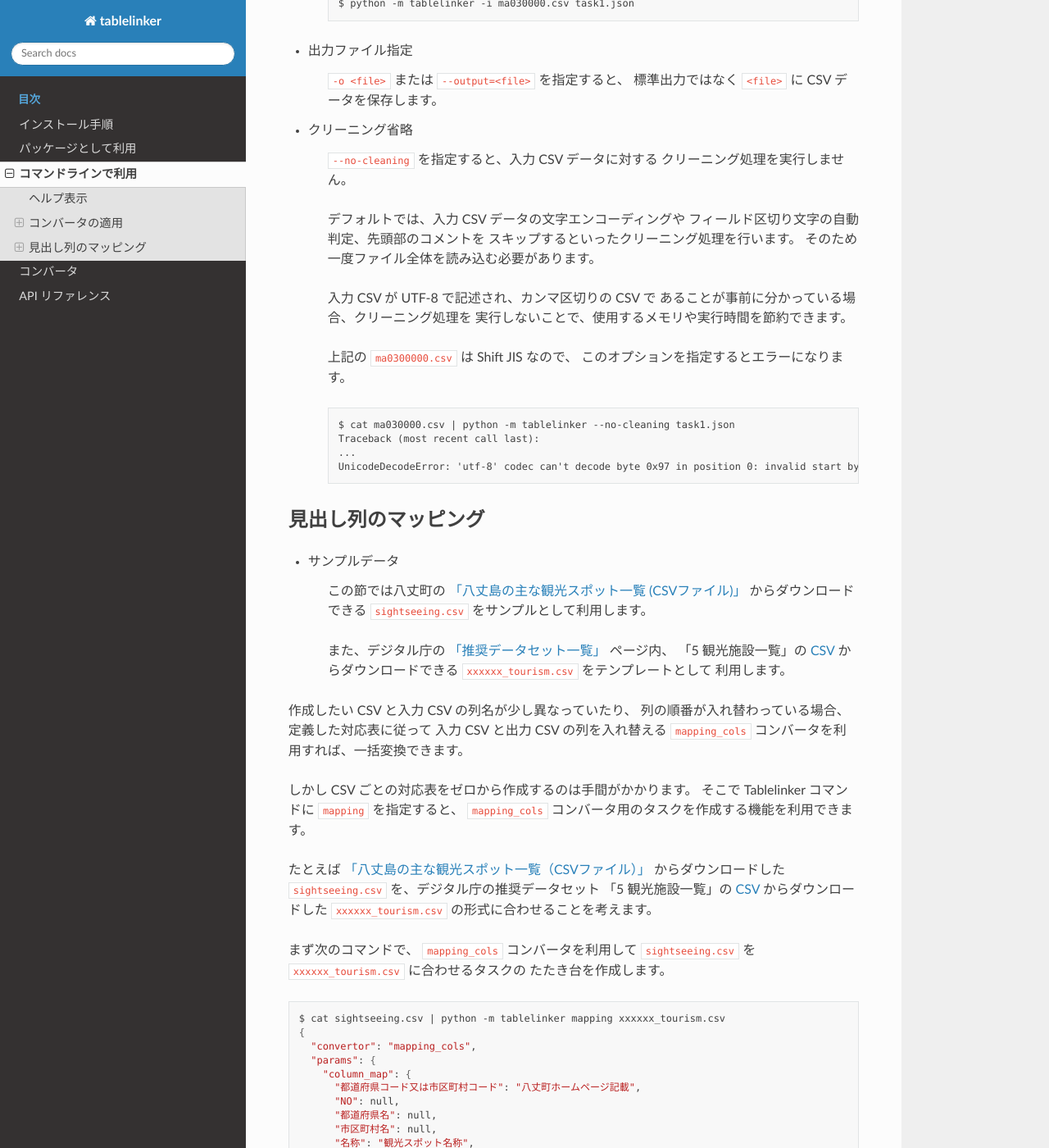
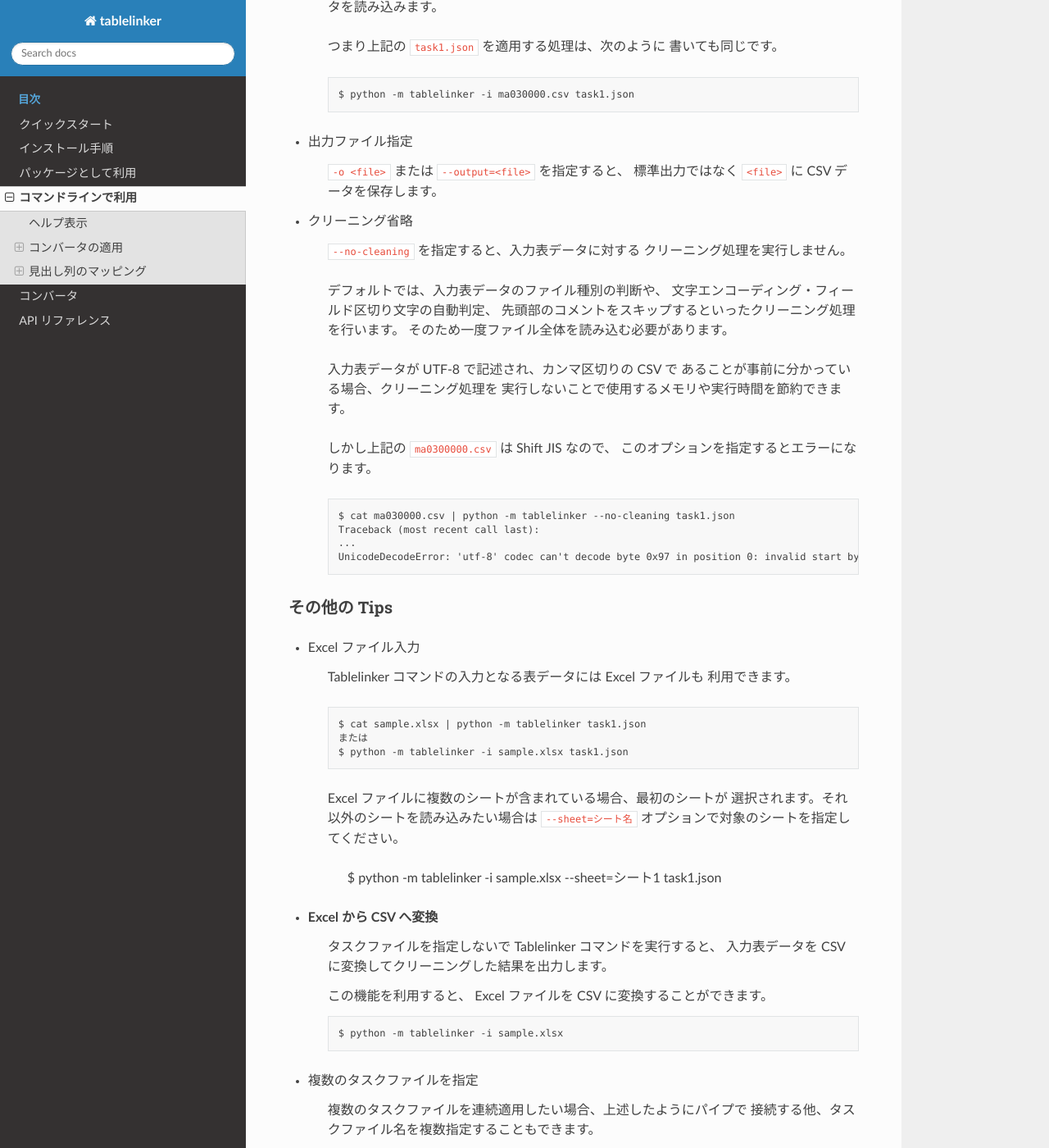
Before and after one commit to InfoProto/tablelinker-lib, a Sphinx documentation site: the page built from docs/as_command.rst, in a window 1280 px wide and 1400 px high, scrolled down 3908 px. Shown: the whole window at 82% size. Built offline with Sphinx 7.4.7 and the Read the Docs theme 2.0.0, drawn with Linux system fonts in a browser that asks for light colours; some of the changed text lies outside the part shown.

Commit message:
コマンドラインで mapping が機能しない不具合を修正。コマンドラインで複数タスクファイルが指定できるように拡張。 estat 形式の表見出しを結合する concat_title コンバータを追加。ドキュメント修正。

```diff
--- a/docs/as_command.rst
+++ b/docs/as_command.rst
@@ -4,7 +4,7 @@
 ====================
 
 Tablelinker モジュールをコマンドラインから呼び出すと、
-CSV ファイルの読み込みやクリーニング、さまざまな変換処理を
+表データの読み込みやクリーニング、さまざまな変換処理を
 コマンドのように実行できます。
 
 Python プログラムを書かずに CSV ファイルに対する変換処理を
@@ -12,11 +12,13 @@
 
 .. code-block:: bash
 
-    $ python -m tablelinker
+    $ python -m tablelinker -h
     Usage:
       tablelinker -h
-      tablelinker [-d] [-i <file>] [-o <file>] [--no-cleaning] <task>
+      tablelinker [-d] [-i <file>] [-s <sheet>] [-o <file>] [--no-cleaning] [<task>]
       tablelinker mapping [-d] [-i <file>] [-o <file>] (<template>|--headers=<headers>)
+
+    ...
 
 このページでは、 Tablelinker モジュールを呼び出すコマンドの
 ``python -m tablelinker`` を便宜上「Tablelinker コマンド」と呼びます。
@@ -41,7 +43,7 @@
 
 .. code-block:: bash
 
-    $ python -m tablelinker [-d] [-i <file>] [-o <file>] [--no-cleaning] <task>
+    $ python -m tablelinker タスクファイル(後述)
 
 - サンプルデータ
 
@@ -58,9 +60,10 @@
 に記述しておいて、 Tablelinker コマンドの実行時に
 ``<task>`` パラメータとしてそのファイル名を指定します。
 
-例として、列名を変更する ``rename_col`` コンバータを利用し、
-0 列目の名前を「都道府県名」に変更する以下の内容のファイルを
-``task1.json`` という名前で作成します。
+例として、列名を変更する
+:py:class:`rename_col <tablelinker.convertors.basics.rename_col.RenameColFilter>`
+コンバータを利用し、0 列目の名前を「都道府県名」に変更する
+以下の内容のファイルを ``task1.json`` という名前で作成します。
 
 .. code-block:: json
 
@@ -74,8 +77,6 @@
 
 ``convertor`` には利用するコンバータ名を、``params`` には
 コンバータごとに定義されているパラメータを記述します。
-利用可能なコンバータおよびパラメータについては
-:ref:`convertor` を参照してください。
 
 .. note::
     Tablelinker コマンドでは、 ``convertor`` と ``params`` を含む
@@ -103,14 +104,15 @@
 コンバータの連続適用
 ^^^^^^^^^^^^^^^^^^^^
 
-上記の例のように、 Tablelinker コマンドは CSV データを
+上記の例のように、 Tablelinker コマンドは表データを
 標準入力から読み込み、変換結果を標準出力に表示するので、
 複数のタスクファイルを用意してパイプで接続すれば
 連続してコンバータを適用できます。
 
-列の選択と並び替えを行う ``reorder_cols`` コンバータを利用して、
-「都道府県名、人口、出生数、死亡数」の4列を抜き出すタスクファイル
-``task2.json`` を作成します。
+列の選択と並び替えを行う
+:py:class:`reorder_cols <tablelinker.convertors.basics.reorder_col.ReorderColsFilter>`
+コンバータを利用して、「都道府県名」「人口」「出生数」「死亡数」の
+4列を抜き出すタスクファイル ``task2.json`` を作成します。
 
 .. code-block:: json
 
@@ -187,6 +189,12 @@
 同じ結果が得られます。このようによく利用する一連の変換処理を
 1つのタスクファイルにまとめておくと、簡単に再利用できて便利です。
 
+.. note::
+
+    利用可能なコンバータおよびパラメータについては
+    :ref:`convertor` を参照してください。
+
+
 コマンドラインオプション
 ^^^^^^^^^^^^^^^^^^^^^^^^
 
@@ -199,7 +207,7 @@
 - 入力ファイル指定
 
     ``-i <file>`` または ``--input=<file>`` を指定すると、
-    標準入力ではなく ``<file>`` から CSV データを読み込みます。
+    標準入力ではなく ``<file>`` から表データを読み込みます。
 
     つまり上記の ``task1.json`` を適用する処理は、次のように
     書いても同じです。 ::
@@ -213,25 +221,58 @@
 
 - クリーニング省略
 
-    ``--no-cleaning`` を指定すると、入力 CSV データに対する
+    ``--no-cleaning`` を指定すると、入力表データに対する
     クリーニング処理を実行しません。
 
-    デフォルトでは、入力 CSV データの文字エンコーディングや
-    フィールド区切り文字の自動判定、先頭部のコメントを
-    スキップするといったクリーニング処理を行います。
+    デフォルトでは、入力表データのファイル種別の判断や、
+    文字エンコーディング・フィールド区切り文字の自動判定、
+    先頭部のコメントをスキップするといったクリーニング処理を行います。
     そのため一度ファイル全体を読み込む必要があります。
 
-    入力 CSV が UTF-8 で記述され、カンマ区切りの CSV で
+    入力表データが UTF-8 で記述され、カンマ区切りの CSV で
     あることが事前に分かっている場合、クリーニング処理を
-    実行しないことで、使用するメモリや実行時間を節約できます。
+    実行しないことで使用するメモリや実行時間を節約できます。
 
-    上記の ``ma0300000.csv`` は Shift JIS なので、
+    しかし上記の ``ma0300000.csv`` は Shift JIS なので、
     このオプションを指定するとエラーになります。 ::
 
         $ cat ma030000.csv | python -m tablelinker --no-cleaning task1.json
         Traceback (most recent call last):
         ...
         UnicodeDecodeError: 'utf-8' codec can't decode byte 0x97 in position 0: invalid start byte
+
+その他の Tips
+^^^^^^^^^^^^^
+
+- Excel ファイル入力
+
+    Tablelinker コマンドの入力となる表データには Excel ファイルも
+    利用できます。 ::
+
+        $ cat sample.xlsx | python -m tablelinker task1.json
+        または
+        $ python -m tablelinker -i sample.xlsx task1.json
+
+    Excel ファイルに複数のシートが含まれている場合、最初のシートが
+    選択されます。それ以外のシートを読み込みたい場合は
+    ``--sheet=シート名`` オプションで対象のシートを指定してください。
+
+        $ python -m tablelinker -i sample.xlsx --sheet=シート1 task1.json
+
+- Excel から CSV へ変換
+    タスクファイルを指定しないで Tablelinker コマンドを実行すると、
+    入力表データを CSV に変換してクリーニングした結果を出力します。
+
+    この機能を利用すると、 Excel ファイルを CSV に変換することができます。 ::
+
+        $ python -m tablelinker -i sample.xlsx
+
+- 複数のタスクファイルを指定
+
+    複数のタスクファイルを連続適用したい場合、上述したようにパイプで
+    接続する他、タスクファイル名を複数指定することもできます。 ::
+
+        $ python -m tablelinker -i ma030000.csv task1.json task2.json
 
 見出し列のマッピング
 --------------------
@@ -247,23 +288,24 @@
     からダウンロードできる ``xxxxxx_tourism.csv`` をテンプレートとして
     利用します。
 
-作成したい CSV と入力 CSV の列名が少し異なっていたり、
+作成したい CSV と入力表データの列名が少し異なっていたり、
 列の順番が入れ替わっている場合、定義した対応表に従って
-入力 CSV と出力 CSV の列を入れ替える ``mapping_cols``
+入力表データと出力 CSV の列を入れ替える
+:py:class:`mapping_cols <tablelinker.convertors.basics.mapping_col.MappingColsFilter>`
 コンバータを利用すれば、一括変換できます。
 
-しかし CSV ごとの対応表をゼロから作成するのは手間がかかります。
+しかし入力表ごとの対応表をゼロから作成するのは手間がかかります。
 そこで Tablelinker コマンドに ``mapping`` を指定すると、
-``mapping_cols`` コンバータ用のタスクを作成する機能を利用できます。
+``mapping_cols`` コンバータ用のタスクを作成することができます。
 
 たとえば `「八丈島の主な観光スポット一覧（CSVファイル）」 <https://catalog.data.metro.tokyo.lg.jp/dataset/t134015d0000000002/resource/080dfc76-6027-4681-a2f9-dd4b40a06b13>`_ からダウンロードした
 ``sightseeing.csv`` を、デジタル庁の推奨データセット
 「5 観光施設一覧」の `CSV <https://www.digital.go.jp/assets/contents/node/basic_page/field_ref_resources/0066e8a8-6734-44ab-a9a9-8e09ba9cb508/xxxxxx_tourism.csv>`_
 からダウンロードした ``xxxxxx_tourism.csv`` の形式に合わせることを考えます。
 
-まず次のコマンドで、 ``mapping_cols`` コンバータを利用して
-``sightseeing.csv`` を ``xxxxxx_tourism.csv`` に合わせるタスクの
-たたき台を作成します。
+まず次のコマンドで、``sightseeing.csv`` を ``xxxxxx_tourism.csv`` に合わせる
+:py:class:`mapping_cols <tablelinker.convertors.basics.mapping_col.MappingColsFilter>`
+コンバータ用タスクのたたき台を作成します。
 
 .. code-block:: bash
 
@@ -307,14 +349,14 @@
     }
 
 ``column_map`` が入力列と出力列の対応表で、左側（キー）が
-出力列名、右側（値）が入力列名です。
-値が ``null`` になっている列は、入力 CSV に対応する列が
+出力列名、右側（値）が入力列名を表します。
+値が ``null`` になっている列は、入力表データに対応する列が
 見つからなかったことを意味します。
 
 「緯度」「経度」「説明」列は、同じ名前の列がテンプレートにも
 存在するのでそのままマップされます。また、「観光スポット名称」列が
 「名称」列に、「所在地」列が「住所」列にマップされています。
-このマッピングには列名の類似度が用いられています。
+このマッピングには列名の類似度を用いています。
 
 この結果をタスクファイル ``mapping_task.json`` に保存して、
 手作業で修正します。ここでは「八丈島ホームページ記載」は
@@ -384,7 +426,7 @@
 - 入力ファイル指定
 
     ``-i <file>`` または ``--input=<file>`` を指定すると、
-    標準入力ではなく ``<file>`` から CSV データを読み込みます。
+    標準入力ではなく ``<file>`` から表データを読み込みます。
 
 - 出力ファイル指定
 
--- a/docs/convertor.rst
+++ b/docs/convertor.rst
@@ -68,6 +68,9 @@
 
 行操作
 ^^^^^^
+
+.. autoclass::
+    tablelinker.convertors.basics.concat_title.ConcatTitleFilter
 
 .. autoclass::
     tablelinker.convertors.basics.delete_row.StringMatchDeleteRowFilter
--- /dev/null
+++ b/docs/quick_start.rst
@@ -0,0 +1,66 @@
+.. _quick_start:
+
+クイックスタート
+================
+
+使い方1: Python パッケージとして利用する
+----------------------------------------
+
+Tablelinker パッケージを Python スクリプトに import することで、
+表データの読み込み、変換、出力機能を利用できます。
+
+簡単な利用例を示します。
+
+.. code-block:: python
+
+    from tablelinker import Table
+    table = Table("opendata.csv")   # csv を読み込み
+    table = table.convert({         # コンバータで変換
+        convertor="rename_col",     # コンバータ名
+        params={                    # コンバータに渡すパラメータ
+            "input_attr_idx": "市区町村コード",     # 入力列名
+            "output_attr_name":
+                "都道府県コード又は市区町村コード"  # 出力列名
+        }
+    })
+    table.save("renamed_opendata.csv")
+
+上記の例は、``opendata.csv`` を読み込み、「市区町村コード」列を
+「都道府県コード又は市区町村コード」列に変更します（1行目の
+列見出しを書き換えます）。
+その結果を ``renamed_opendata.csv`` に出力します。
+
+Python スクリプトから直接 Table オブジェクトが管理している CSV データにアクセスすることもできるので、ファイルの読み込みや
+簡単な整形処理は Tablelinker で実装し、
+それ以降の複雑な処理は独自に実装するといった使い方ができます。
+
+使い方2: コマンドラインで利用する
+---------------------------------
+
+Tablelinker パッケージをモジュールとして実行すると、
+表データを標準入力から受け取り、 JSON ファイルに記述した
+タスクを実行し、結果の CSV データを標準出力に書き出す
+コマンドのように利用できます。
+
+実行例は次のようになります。
+
+.. code-block:: bash
+
+    $ cat opendata.xlsx | python -m tablelinker task.json > clean_opendata.csv
+
+``task.json`` には適用したいコンバータと、
+そのコンバータに渡すパラメータを JSON で記述します。
+
+.. code-block:: json
+
+    {
+        "convertor":"rename_col",
+        "params":{
+            "input_attr_idx": "市区町村コード",
+            "output_attr_name": "都道府県コード又は市区町村コード"
+        }
+    }
+
+複数のコンバータを一つの JSON ファイルに書くこともできるので、
+一定時間ごとに更新される CSV データを何度も変換したい場合など、
+一度手順を書いておけば簡単に繰り返し実行できます。
```
Also changed, not shown: docs/as_library.rst (+47 -34 lines), docs/index.rst (+14 -80 lines), 5 other files.
